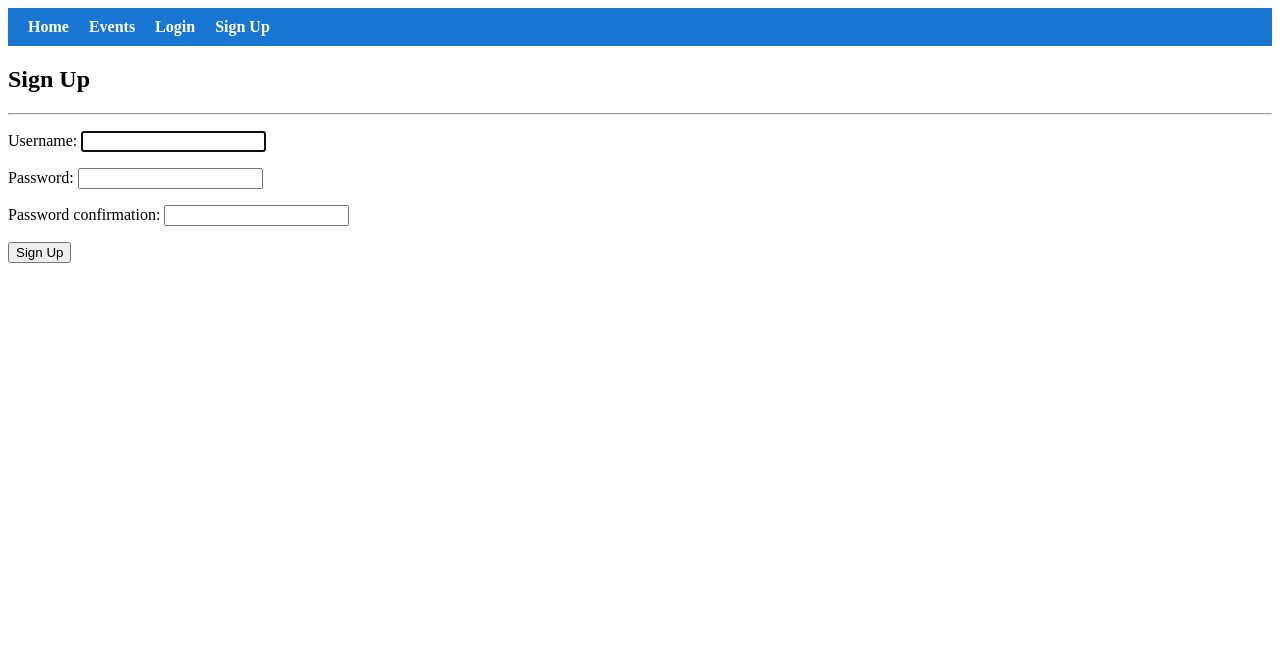
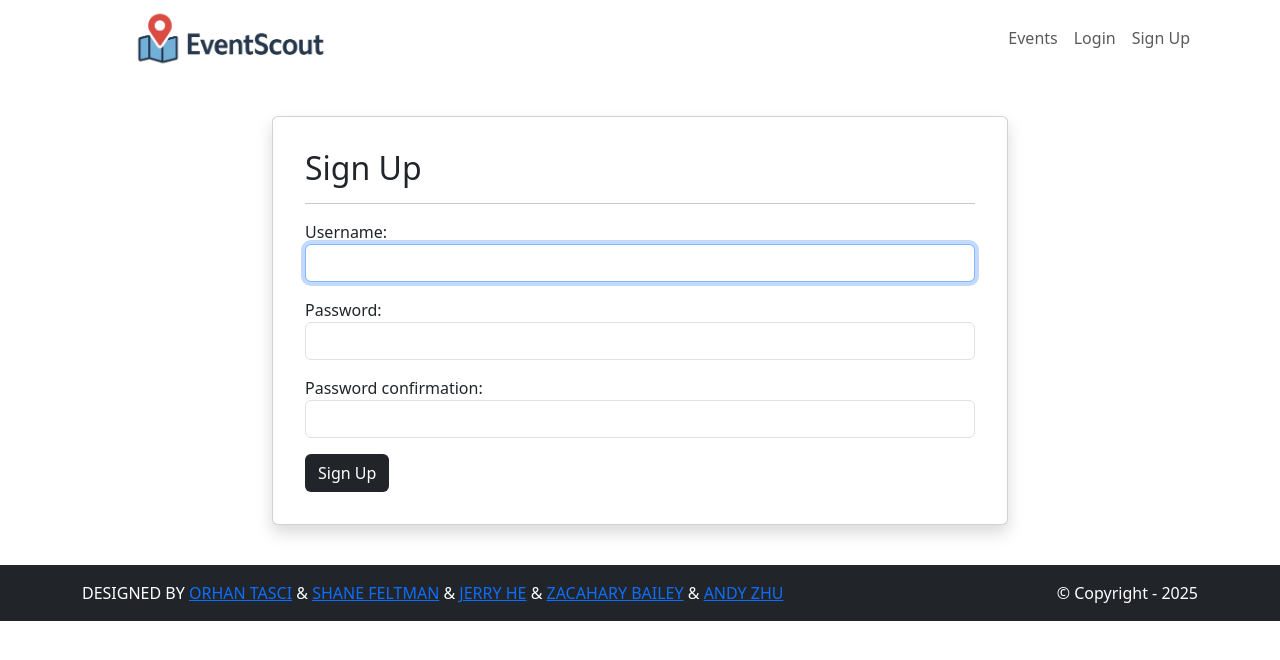
Before and after one commit to otasci0907/EventScout, a Django app: page /accounts/signup in a window 1280 px wide. Shown: the top 660 px of the page. Run offline with Django 4.2, Linux system fonts and the light colour scheme; some libraries are stand-ins or nearby versions.

Commit message:
attempted to do something..

```diff
--- a/eventscout/settings.py
+++ b/eventscout/settings.py
@@ -120,6 +120,11 @@ USE_TZ = True
 
 STATIC_URL = "static/"
 
+STATICFILES_DIRS = [
+    BASE_DIR / 'eventscout' / 'static',
+    BASE_DIR / 'home' / 'static',
+]
+
 # Default primary key field type
 # https://docs.djangoproject.com/en/4.1/ref/settings/#default-auto-field
 
--- a/eventscout/static/base/styles.css
+++ /dev/null
@@ -1,16 +0,0 @@
-header {
-    background-color: #1976d2;
-    color: white;
-    padding: 10px 20px;
-}
-
-nav {
-    display: flex;
-    gap: 20px;
-}
-
-nav a {
-    color: white;
-    text-decoration: none;
-    font-weight: bold;
-}
--- a/eventscout/templates/base.html
+++ b/eventscout/templates/base.html
@@ -6,33 +6,71 @@
     <title>{% block title %}EventScout{% endblock %}</title>
     <meta name="viewport" content="width=device-width, initial-scale=1.0">
     <link rel="stylesheet" href="{% static 'base/styles.css' %}">
+    <meta name="viewport" content="width=device-width, initial-scale=1">
+    <link href="https://cdn.jsdelivr.net/npm/bootstrap@5.3.3/dist/css/bootstrap.min.css" rel="stylesheet" integrity="sha384-QWTKZyjpPEjISv5WaRU9OFeRpok6YctnYmDr5pNlyT2bRjXh0JMhjY6hW+ALEwIH" crossorigin="anonymous">
+    <link rel="stylesheet"  href="https://cdnjs.cloudflare.com/ajax/libs/font-awesome/6.1.1/css/all.min.css">
+    <link href="https://fonts.googleapis.com/css2?family=Poppins:wght@300;400;500;600;700&display=swap" rel="stylesheet">
+    <script src="https://cdn.jsdelivr.net/npm/bootstrap@5.3.3/dist/js/bootstrap.bundle.min.js" integrity="sha384-YvpcrYf0tY3lHB60NNkmXc5s9fDVZLESaAA55NDzOxhy9GkcIdslK1eN7N6jIeHz" crossorigin="anonymous"></script>
 
     {% block head %}{% endblock %}
-
     <!-- Google Maps API -->
     <script src="https://maps.googleapis.com/maps/api/js?key=AIzaSyA-odwoyOtGbn76spWPZIIzuULsdhOijRg"></script>
 </head>
 <body>
     <header>
-        <nav>
-            <a href="/">Home</a>
-            <a href="/events">Events</a>
-            {% if user.is_authenticated %}
-            <a class="nav-link"
-              href="{% url 'accounts.logout' %}">Logout ({{
-              user.username }})</a>
-            {% else %}
-            <a class="nav-link"
-              href="{% url 'accounts.login' %}">Login</a>
-            <a class="nav-link"
-              href="{% url 'accounts.signup' %}">Sign Up
+      <nav class="navbar navbar-expand-lg custom-navbar">
+          <div class="container d-flex align-items-center justify-content-between">
+            <a class="navbar-brand p-0 m-0" href="/">
+              <img src="{% static 'img/logoeventscout.png' %}" alt="logo" class="img-fluid" style="height:60px; width:auto;" />
             </a>
-            {% endif %}
-         </nav>
+
+            <button class="navbar-toggler" type="button"
+                    data-bs-toggle="collapse"
+                    data-bs-target="#navbarNavAltMarkup"
+                    aria-controls="navbarNavAltMarkup"
+                    aria-expanded="false"
+                    aria-label="Toggle navigation">
+              <span class="navbar-toggler-icon"></span>
+            </button>
+
+          <div class="collapse navbar-collapse" id="navbarNavAltMarkup">
+            <div class="navbar-nav ms-auto">
+              <a class="nav-link" href="/events">Events</a>
+
+              {% if user.is_authenticated %}
+                <a class="nav-link" href="{% url 'accounts.logout' %}">
+                  Logout ({{ user.username }})
+                </a>
+              {% else %}
+                <a class="nav-link" href="{% url 'accounts.login' %}">Login</a>
+                <a class="nav-link" href="{% url 'accounts.signup' %}">Sign Up</a>
+              {% endif %}
+            </div>
+          </div>
+        </div>
+      </nav>
     </header>
+
 
     <main>
         {% block content %}{% endblock %}
     </main>
+
+    <footer class="p-3 ms-footer-bottom bg-dark" style="height:auto; padding-top: 0; padding-bottom: 0;">
+      <div class="container d-flex justify-content-between">
+        <div class="me-5 text-white">
+          <span>DESIGNED BY
+            <a href="otasci3@gatech.edu" target="_blank">ORHAN TASCI</a> &
+            <a href="sfeltman3@gatech.edu" target="_blank">SHANE FELTMAN</a> &
+            <a href="jhe447@gatech.edu" target="_blank">JERRY HE</a> &
+            <a href="zbailey31@gatech.edu" target="_blank">ZACAHARY BAILEY</a> &
+            <a href="azhu311@gatech.edu" target="_blank">ANDY ZHU</a>
+          </span>
+        </div>
+        <div class="text-white">
+          <span>© Copyright - 2025</span>
+        </div>
+      </div>
+    </footer>
 </body>
 </html>
```
Also changed, not shown: eventscout/static/img/EventScoutLogo.png (added), eventscout/static/img/logoeventscout.png (added).
